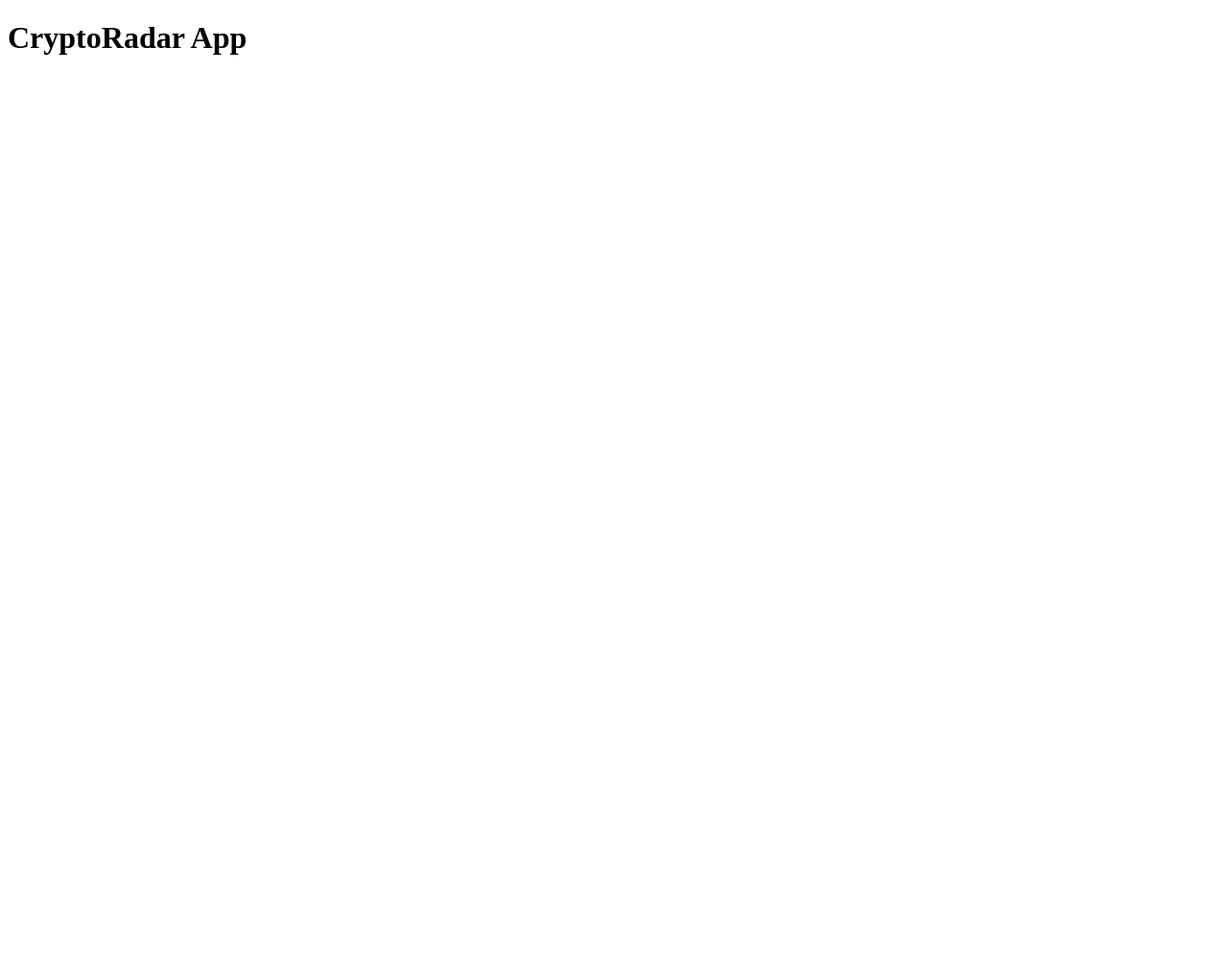
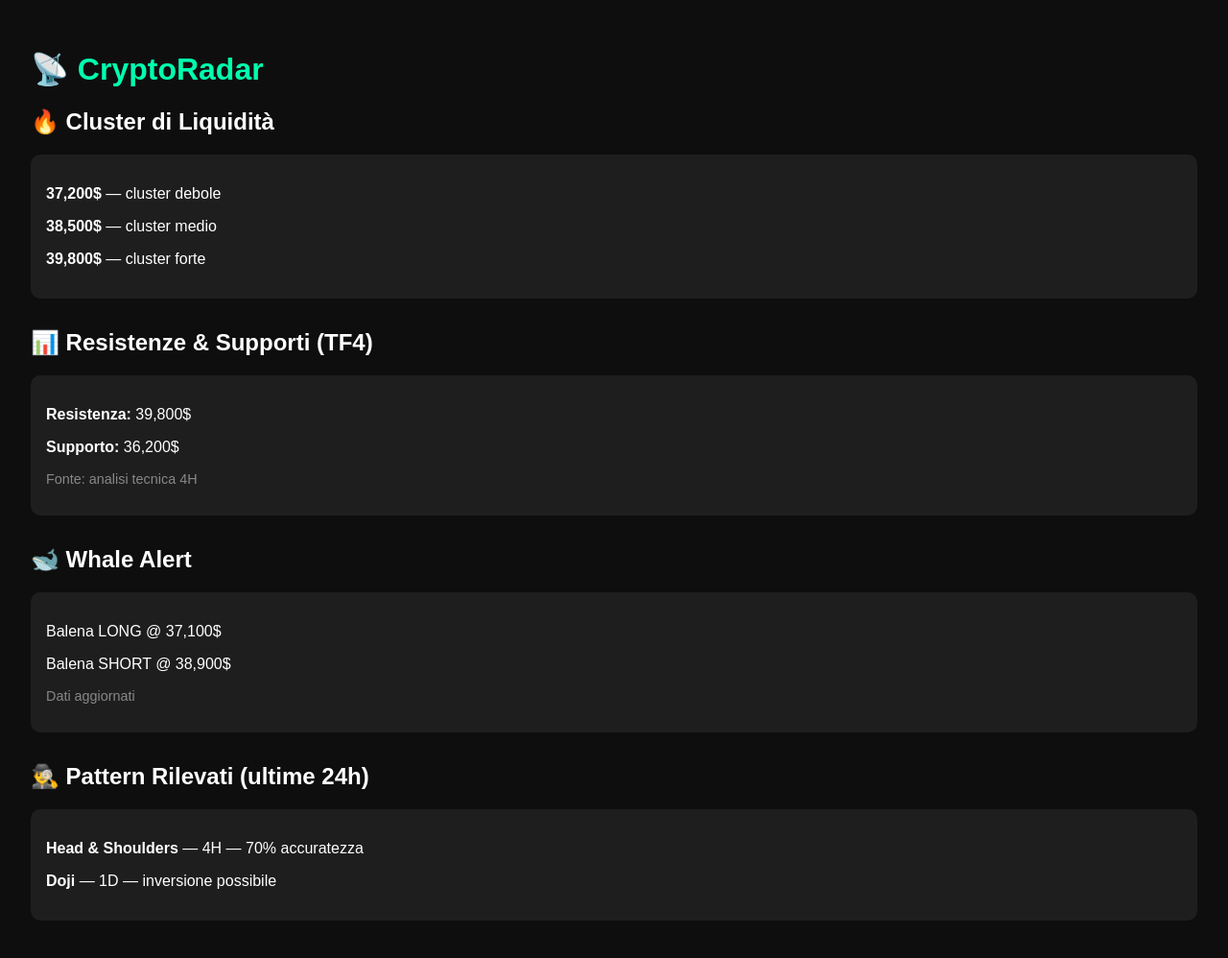
Before and after one commit to salvo1257/cryptoradar, a plain HTML site: page index.html in a window 1280 px wide. Shown: the whole page at 96% size. Before the commit the page ends 800 px from the top, so only its background shows below. Drawn offline with Linux system fonts and the light colour scheme.

Commit message:
Add files via upload

```diff
--- a/index.html
+++ b/index.html
@@ -1 +1,55 @@
-<!DOCTYPE html><html><head><title>CryptoRadar</title></head><body><h1>CryptoRadar App</h1></body></html>
+
+<!DOCTYPE html>
+<html lang="en">
+<head>
+  <meta charset="UTF-8" />
+  <meta name="viewport" content="width=device-width, initial-scale=1.0"/>
+  <title>CryptoRadar</title>
+  <style>
+    body { font-family: Arial, sans-serif; background: #0e0e0e; color: white; margin: 0; padding: 2rem; }
+    h1 { color: #00ffae; }
+    .section { margin-bottom: 2rem; }
+    .box { background: #1e1e1e; padding: 1rem; border-radius: 10px; margin-top: 0.5rem; }
+    .tag { color: #888; font-size: 0.9rem; }
+  </style>
+</head>
+<body>
+  <h1>📡 CryptoRadar</h1>
+
+  <div class="section">
+    <h2>🔥 Cluster di Liquidità</h2>
+    <div class="box">
+      <p><strong>37,200$</strong> — cluster debole</p>
+      <p><strong>38,500$</strong> — cluster medio</p>
+      <p><strong>39,800$</strong> — cluster forte</p>
+    </div>
+  </div>
+
+  <div class="section">
+    <h2>📊 Resistenze & Supporti (TF4)</h2>
+    <div class="box">
+      <p><strong>Resistenza:</strong> 39,800$</p>
+      <p><strong>Supporto:</strong> 36,200$</p>
+      <p class="tag">Fonte: analisi tecnica 4H</p>
+    </div>
+  </div>
+
+  <div class="section">
+    <h2>🐋 Whale Alert</h2>
+    <div class="box">
+      <p>Balena LONG @ 37,100$</p>
+      <p>Balena SHORT @ 38,900$</p>
+      <p class="tag">Dati aggiornati</p>
+    </div>
+  </div>
+
+  <div class="section">
+    <h2>🕵️‍♂️ Pattern Rilevati (ultime 24h)</h2>
+    <div class="box">
+      <p><strong>Head & Shoulders</strong> — 4H — 70% accuratezza</p>
+      <p><strong>Doji</strong> — 1D — inversione possibile</p>
+    </div>
+  </div>
+
+</body>
+</html>
```
